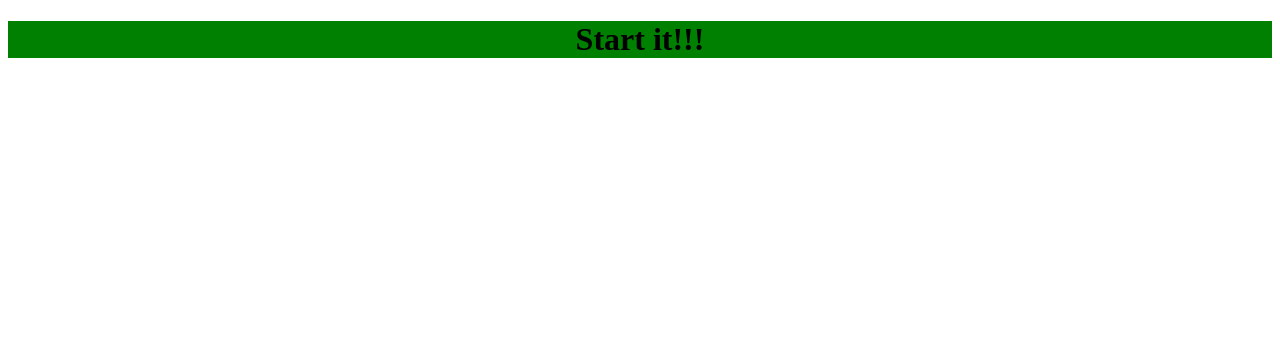
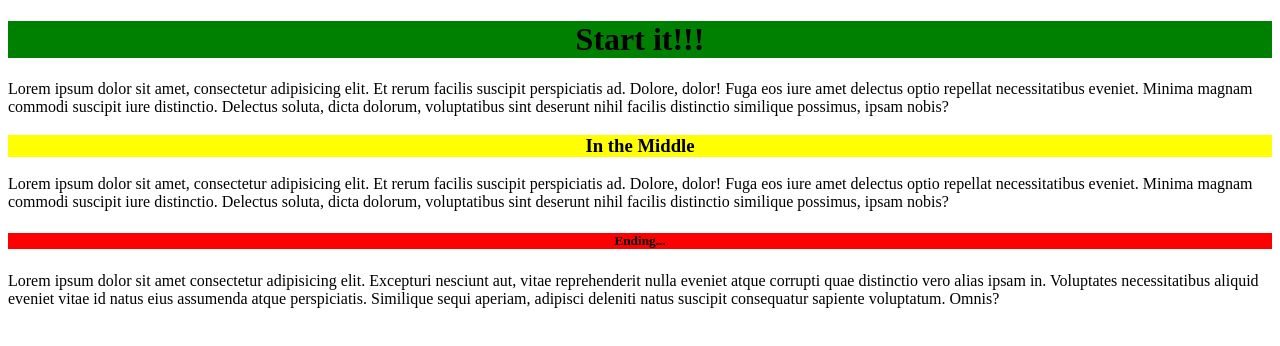
Before and after one commit to loss3er/HTML_java, a plain HTML site: page index.html in a window 1280 px wide. Drawn offline with Linux system fonts and the light colour scheme.

Commit message:
normal_project

```diff
--- a/index.html
+++ b/index.html
@@ -7,6 +7,27 @@
     <title>Slider</title>
 </head>
 <body>
-    <h1>Start it!!!</h1>
+    <div>
+        <h1>Start it!!!</h1>
+    </div>
+    <div>
+        <p>Lorem ipsum dolor sit amet, consectetur adipisicing elit. Et rerum facilis suscipit perspiciatis ad. Dolore, dolor! Fuga eos iure amet delectus optio repellat necessitatibus eveniet. Minima magnam commodi suscipit iure distinctio. Delectus soluta, dicta dolorum, voluptatibus sint deserunt nihil facilis distinctio similique possimus, ipsam nobis?</p>
+    </div>
+    <div>
+        <h3>In the Middle</h3>
+    </div>
+
+    <div>
+        <p>Lorem ipsum dolor sit amet, consectetur adipisicing elit. Et rerum facilis suscipit perspiciatis ad. Dolore, dolor! Fuga eos iure amet delectus optio repellat necessitatibus eveniet. Minima magnam commodi suscipit iure distinctio. Delectus soluta, dicta dolorum, voluptatibus sint deserunt nihil facilis distinctio similique possimus, ipsam nobis?</p>
+    </div>
+
+    <div>
+        <h5>Ending...</h5>
+    </div>
+    <div>
+        <p>Lorem ipsum dolor sit amet consectetur adipisicing elit. Excepturi nesciunt aut, vitae reprehenderit nulla eveniet atque corrupti quae distinctio vero alias ipsam in. Voluptates necessitatibus aliquid eveniet vitae id natus eius assumenda atque perspiciatis. Similique sequi aperiam, adipisci deleniti natus suscipit consequatur sapiente voluptatum. Omnis?
+
+        </p>
+    </div>
 </body>
 </html>
--- a/style.css
+++ b/style.css
@@ -2,3 +2,13 @@ h1{
     background-color: green;
     text-align: center;
 }
+
+h3{
+    background-color: yellow;
+    text-align: center;
+}
+
+h5{
+    background-color: red;
+    text-align: center;
+}
```
